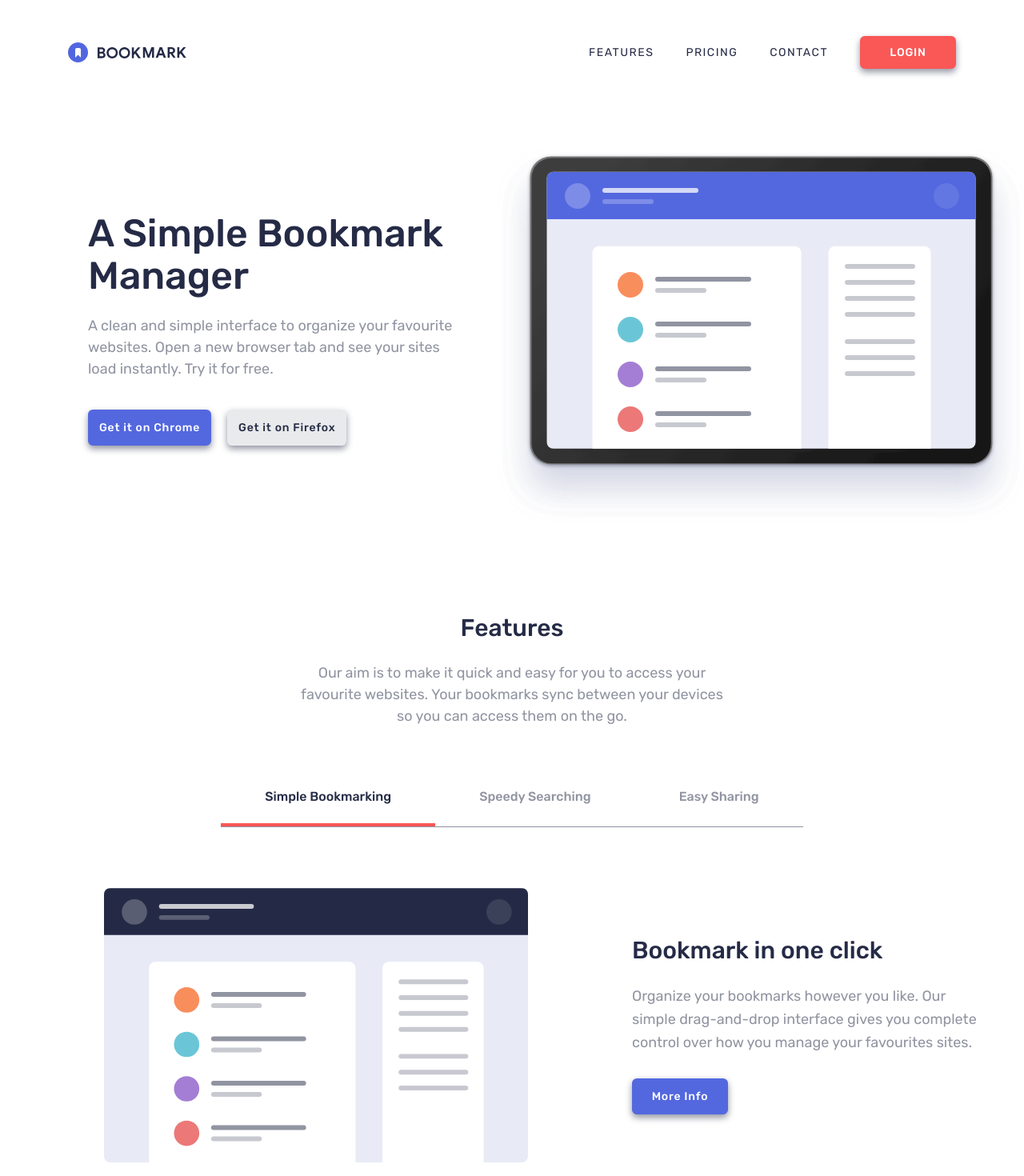
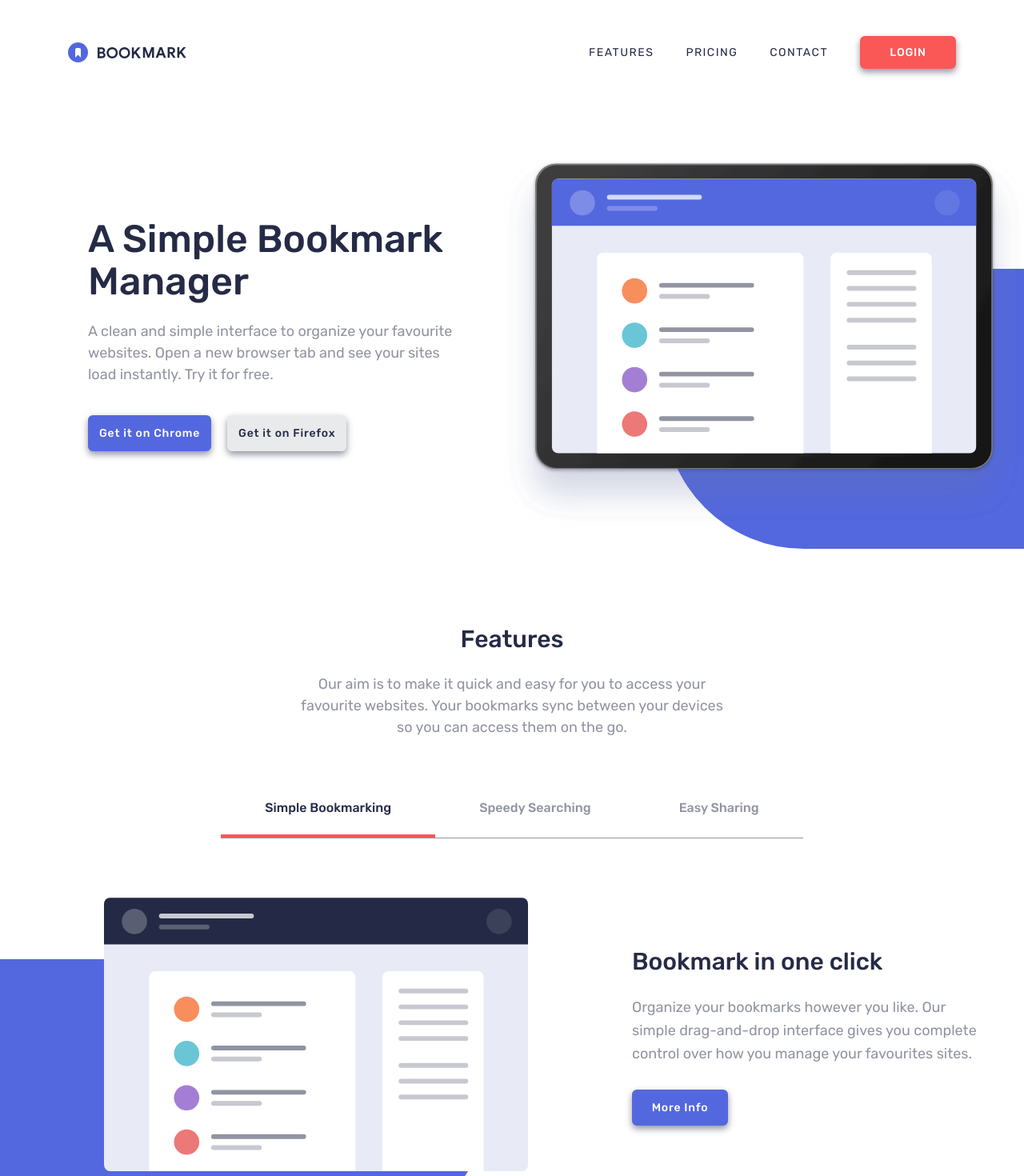
Before and after one commit to AleksandraMotor/bookmark, a React app: page / in a window 1280 px wide. Shown: the top 1470 px of the page at 80% size. Built offline with nearby package versions, Linux system fonts and the light colour scheme.

Commit message:
add background elements

```diff
--- a/src/app/App.scss
+++ b/src/app/App.scss
@@ -11,6 +11,7 @@
     flex-direction: column;
     align-items: center;
     font-family: 'Rubik', sans-serif;
+    overflow-x: hidden;
 
     &__modal-wrapper {
         position: fixed;
@@ -51,10 +52,73 @@
         }
 
         &__image {
-            max-width: toRem(350);
+            width: toRem(350);
+            height: toRem(250);
+            min-width: toRem(350);
+            min-height: toRem(250);
+            position: relative;
+
+            img {
+                width: 100%;
+                height: 100%;
+                object-fit: contain;
+            }
+
+            &::before {
+                content: "";
+                position: absolute;
+                display: block;
+                border-radius: 50%;
+                bottom: toRem(-10);
+                left: toRem(80);
+                width: toRem(200);
+                height: toRem(200);
+                background-color: $main_blue;
+                z-index: -5;
+            }
+
+            &::after {
+                content: "";
+                position: absolute;
+                display: block;
+                bottom: toRem(-10);
+                left: toRem(180);
+                width: toRem(1800);
+                height: toRem(200);
+                background-color: $main_blue;
+                z-index: -5;
+            }
 
             @include breakpoint-above(sm) {
-                max-width: toRem(700);
+                width: toRem(650);
+                height: toRem(480);
+                min-width: toRem(650);
+                min-height: toRem(480);
+
+                &::before {
+                    content: "";
+                    position: absolute;
+                    display: block;
+                    border-radius: 50%;
+                    bottom: toRem(-20);
+                    left: toRem(200);
+                    width: toRem(350);
+                    height: toRem(350);
+                    background-color: $main_blue;
+                    z-index: -5;
+                }
+
+                &::after {
+                    content: "";
+                    position: absolute;
+                    display: block;
+                    bottom: toRem(-20);
+                    left: toRem(375);
+                    width: toRem(1800);
+                    height: toRem(350);
+                    background-color: $main_blue;
+                    z-index: -5;
+                }
             }
         }
     }
--- a/src/app/App.tsx
+++ b/src/app/App.tsx
@@ -1,4 +1,4 @@
-import { useState } from 'react';
+import { useEffect, useState } from 'react';
 import { isDesktop } from 'react-device-detect';
 import classNames from 'classnames';
 import Footer from '../components/footer/Footer';
@@ -27,9 +27,9 @@ export default function App() {
         setOpen(true);
     };
 
-    window.onload = () => {
-        setTimeout(handleOpen, 30000);
-    };
+    // window.onload = () => {
+    //     setTimeout(handleOpen, 30000);
+    // };
 
     return (
         <div className='bookmark-app'>
@@ -50,12 +50,14 @@ export default function App() {
                 )}
             </header>
             <section className='bookmark-app__intro'>
-                <img
-                    onMouseOver={handleOpen}
-                    className='bookmark-app__intro__image'
-                    src={ilustrationHero}
-                    alt="Ilustration Hero"
-                />
+                <div className='bookmark-app__intro__image'>
+                    <img
+                        // onMouseOver={handleOpen}
+
+                        src={ilustrationHero}
+                        alt="Ilustration Hero"
+                    />
+                </div>
                 <Intro/>
             </section>
             <section className='bookmark-app__section'>
--- a/src/components/features/Features.scss
+++ b/src/components/features/Features.scss
@@ -77,6 +77,7 @@
         display: flex;
         align-items: center;
         justify-content: center;
+        height: toRem(500);
 
         @include breakpoint-above(lg) {
             width: 100%;
--- a/src/components/features/components/easy-sharing/EasySharing.scss
+++ b/src/components/features/components/easy-sharing/EasySharing.scss
@@ -17,12 +17,69 @@
         width: 100%;
         max-width: toRem(350);
         margin-bottom: toRem(80);
+        position: relative;
+
+        img {
+            width: 100%;
+            height: 100%;
+            object-fit: contain;
+        }
+
+        &::before {
+            content: "";
+            position: absolute;
+            display: block;
+            border-radius: 50%;
+            bottom: toRem(-30);
+            right: toRem(30);
+            width: toRem(200);
+            height: toRem(200);
+            background-color: $main_blue;
+            z-index: -5;
+        }
+
+        &::after {
+            content: "";
+            position: absolute;
+            display: block;
+            bottom: toRem(-30);
+            right: toRem(130);
+            width: toRem(1800);
+            height: toRem(200);
+            background-color: $main_blue;
+            z-index: -5;
+        }
 
         @include breakpoint-above(lg) {
             max-width: toRem(600);
             margin-bottom: 0;
             padding-left: toRem(170);
             padding-top: toRem(20);
+
+            &::before {
+                content: "";
+                position: absolute;
+                display: block;
+                border-radius: 50%;
+                bottom: toRem(-80);
+                right: toRem(50);
+                width: toRem(350);
+                height: toRem(350);
+                background-color: $main_blue;
+                z-index: -5;
+            }
+
+            &::after {
+                content: "";
+                position: absolute;
+                display: block;
+                bottom: toRem(-80);
+                right: toRem(220);
+                width: toRem(1800);
+                height: toRem(350);
+                background-color: $main_blue;
+                z-index: -5;
+            }
         }
     }
 
--- a/src/components/features/components/easy-sharing/EasySharing.tsx
+++ b/src/components/features/components/easy-sharing/EasySharing.tsx
@@ -7,7 +7,9 @@ import './EasySharing.scss';
 const EasySharing: React.FC = () => {
     return (
         <div className='feature-3'>
-            <img className='feature-3__image' src={ilustration} alt="illustration-features-tab-3" />
+            <div className='feature-3__image'>
+                <img src={ilustration} alt="illustration-features-tab-3"/>
+            </div>
             <div className='feature-3__info'>
                 <h2 className='feature-3__info__title'>Share your bookmarks</h2>
                 <p className='feature-3__info__text'>
--- a/src/components/features/components/simple-bookmarking/SimpleBookmarking.scss
+++ b/src/components/features/components/simple-bookmarking/SimpleBookmarking.scss
@@ -15,13 +15,70 @@
 
     &__image {
         width: 100%;
-        max-width: toRem(350);
+        max-width: toRem(330);
         margin-bottom: toRem(80);
+        position: relative;
+
+        img {
+            width: 100%;
+            height: 100%;
+            object-fit: contain;
+        }
+
+        &::before {
+            content: "";
+            position: absolute;
+            display: block;
+            border-radius: 50%;
+            bottom: toRem(-30);
+            right: toRem(30);
+            width: toRem(200);
+            height: toRem(200);
+            background-color: $main_blue;
+            z-index: -5;
+        }
+
+        &::after {
+            content: "";
+            position: absolute;
+            display: block;
+            bottom: toRem(-30);
+            right: toRem(130);
+            width: toRem(1800);
+            height: toRem(200);
+            background-color: $main_blue;
+            z-index: -5;
+        }
 
         @include breakpoint-above(lg) {
             max-width: toRem(620);
             margin-bottom: 0;
             padding-left: toRem(90);
+
+            &::before {
+                content: "";
+                position: absolute;
+                display: block;
+                border-radius: 50%;
+                bottom: toRem(-80);
+                right: toRem(50);
+                width: toRem(350);
+                height: toRem(350);
+                background-color: $main_blue;
+                z-index: -5;
+            }
+
+            &::after {
+                content: "";
+                position: absolute;
+                display: block;
+                bottom: toRem(-80);
+                right: toRem(220);
+                width: toRem(1800);
+                height: toRem(350);
+                background-color: $main_blue;
+                z-index: -5;
+            }
         }
     }
 
--- a/src/components/features/components/simple-bookmarking/SimpleBookmarking.tsx
+++ b/src/components/features/components/simple-bookmarking/SimpleBookmarking.tsx
@@ -7,7 +7,9 @@ import './SimpleBookmarking.scss';
 const SimpleBookmarking: React.FC = () => {
     return (
         <div className='feature-1'>
-            <img className='feature-1__image' src={ilustration} alt="illustration-features-tab-1" />
+            <div className='feature-1__image'>
+                <img src={ilustration} alt="illustration-features-tab-1"/>
+            </div>
             <div className='feature-1__info'>
                 <h2 className='feature-1__info__title'>Bookmark in one click</h2>
                 <p className='feature-1__info__text'>
--- a/src/components/features/components/speedy-searching/SpeedySearching.tsx
+++ b/src/components/features/components/speedy-searching/SpeedySearching.tsx
@@ -7,7 +7,9 @@ import './SpeedySearching.scss';
 const SpeedySearching: React.FC = () => {
     return (
         <div className='feature-2'>
-            <img className='feature-2__image' src={ilustration} alt="illustration-features-tab-2" />
+            <div className='feature-2__image'>
+                <img src={ilustration} alt="illustration-features-tab-2"/>
+            </div>
             <div className='feature-2__info'>
                 <h2 className='feature-2__info__title'>Intelligent searching</h2>
                 <p className='feature-2__info__text'>
```
Also changed, not shown: src/components/features/components/speedy-searching/SpeedySearching.scss (+57 -0 lines).
